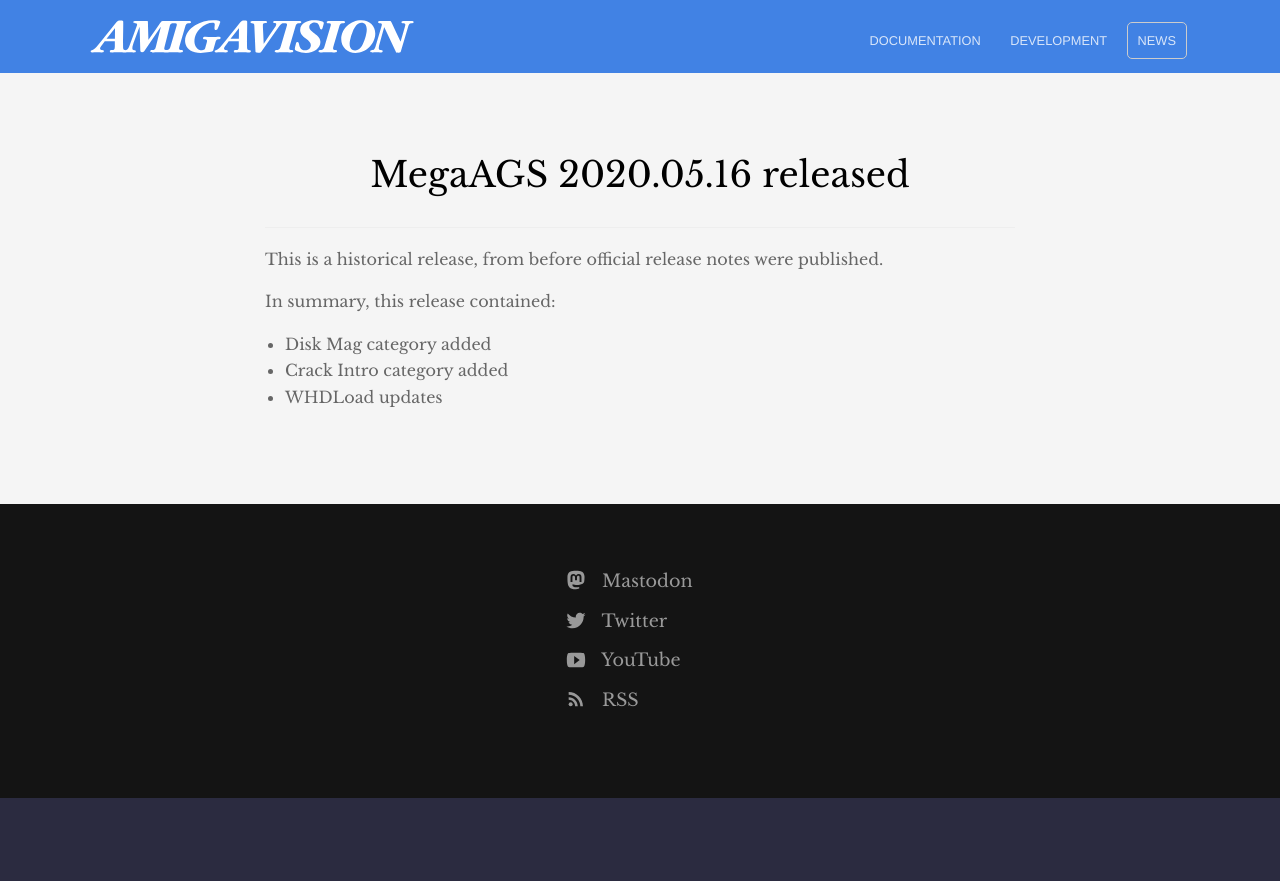
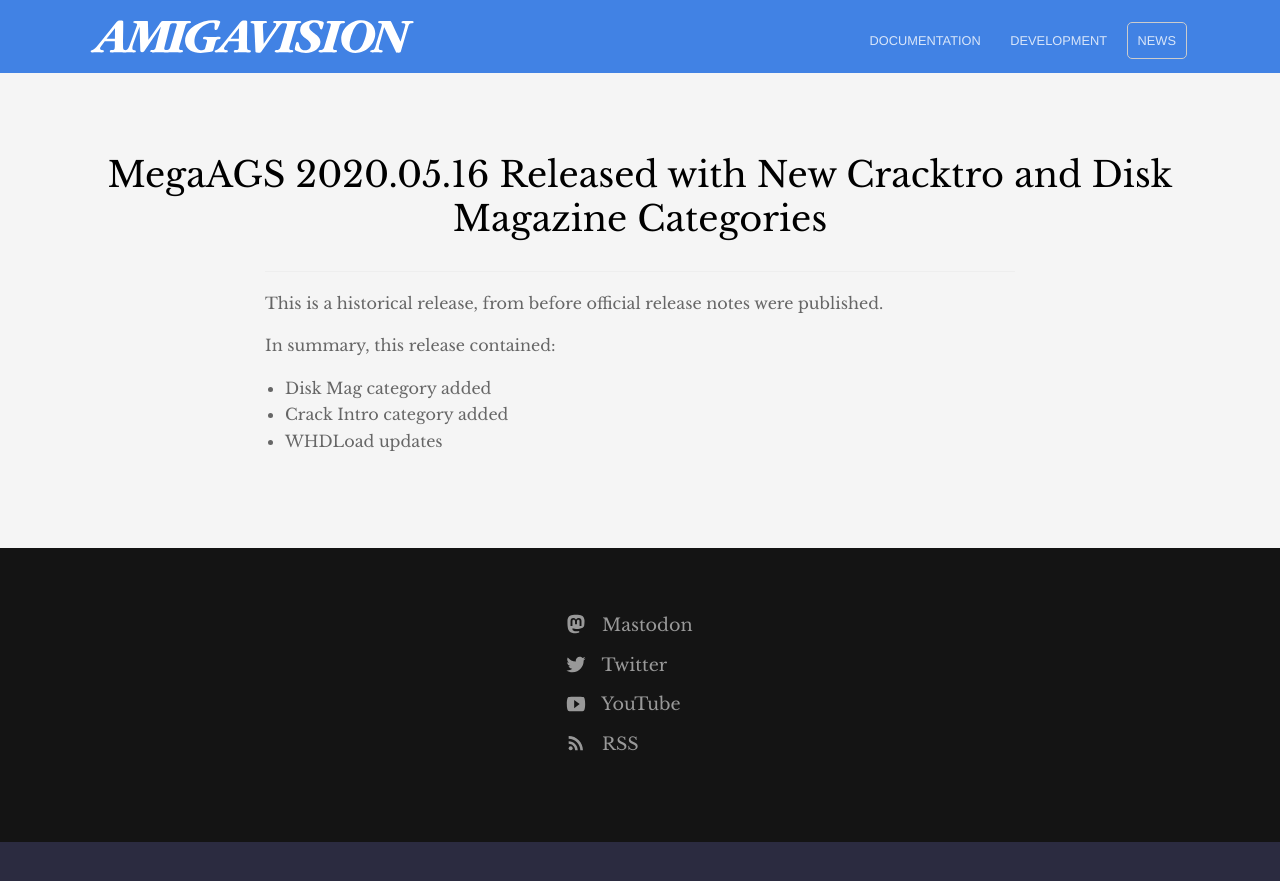
Before and after one commit to amigavision/amigavision.github.io, a Jekyll site: the page built from _posts/2020-05-16-2020.05.16.md, in a window 1280 px wide. Shown: the top 881 px of the page. Built offline with Jekyll 4.4.1, drawn with Linux system fonts in a browser that asks for light colours.

Commit message:
Better title

```diff
--- a/_posts/2020-05-16-2020.05.16.md
+++ b/_posts/2020-05-16-2020.05.16.md
@@ -1,5 +1,5 @@
 ---
-title: MegaAGS 2020.05.16 released
+title: MegaAGS 2020.05.16 Released with New Cracktro and Disk Magazine Categories
 ---
 This is a historical release, from before official release notes were published.
 
```
